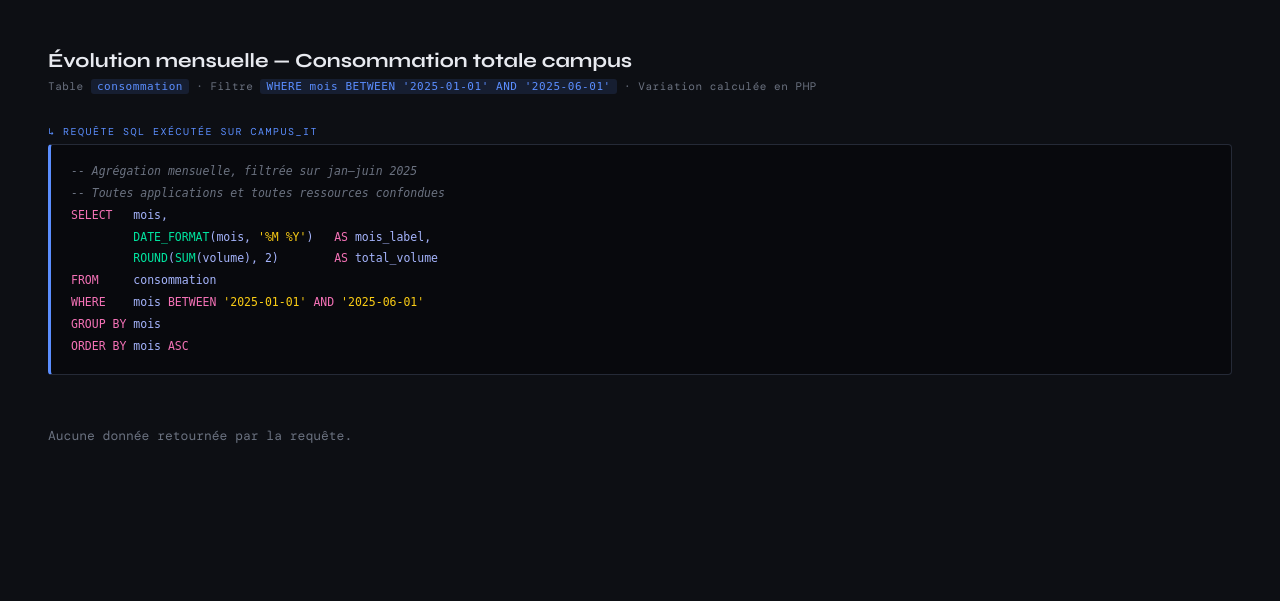
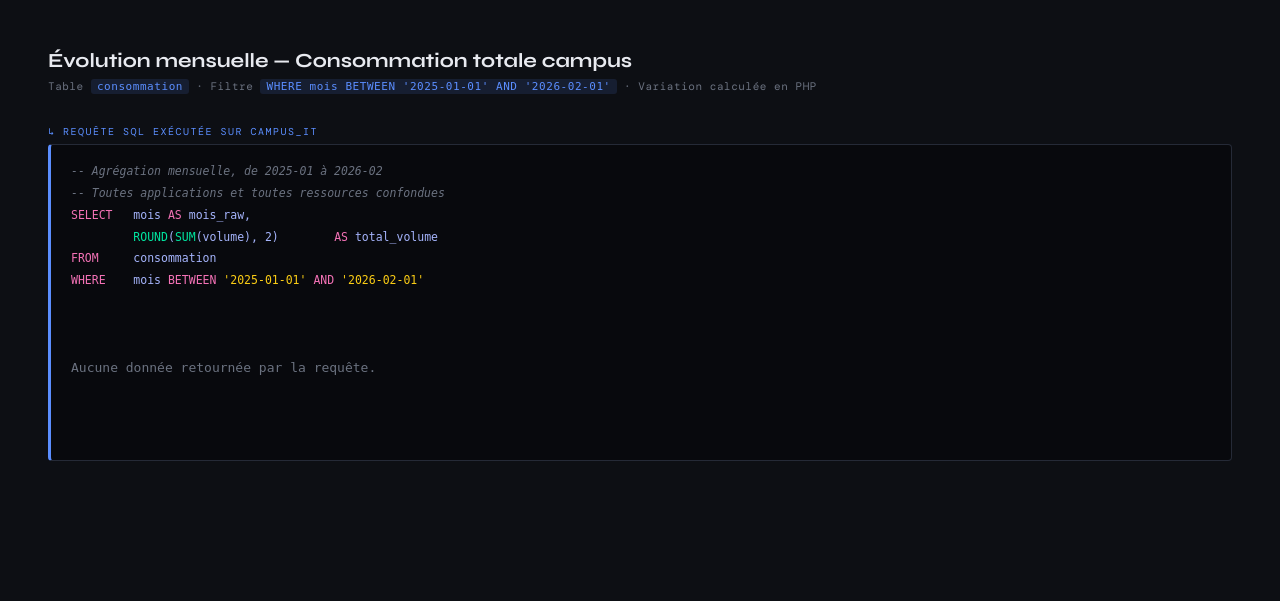
Before and after one commit to Mehdi-The-Dark-42/TP_Infrastructure, a PHP site: page / in a window 1280 px wide, after a click that opens the changed part. Shown: the part 209-810 px from the top of the page. Before the commit the page ends 652 px from the top, so only its background shows below. Run offline with PHP 8.4, Linux system fonts and the light colour scheme; data that the repository does not hold is empty.

Commit message:
Infrastructure

```diff
--- a/index.php
+++ b/index.php
@@ -56,7 +56,7 @@ try {
             ('Gestion Absences');");
         $pdo->exec("INSERT INTO ressource (nom) VALUES ('Stockage'),('Réseau');");
         // sample consommation for months through Feb 2026
-        $pdo->exec("INSERT INTO consommation (app_id,res_id,mois,volume) SELECT
+        $pdo->exec("INSERT INTO consommation (app_id,res_id,mois,volume) VALUES
           (1,1,'2025-01-01',1000),(1,2,'2025-01-01',1200),
           (1,1,'2025-02-01',1050),(1,2,'2025-02-01',1250),
           (1,1,'2025-03-01',1100),(1,2,'2025-03-01',1300),
@@ -150,15 +150,15 @@ $top5    = $pdo->query($sql_top5)->fetchAll(PDO::FETCH_ASSOC);
 $max_vol = !empty($top5) ? $top5[0]['total_volume'] : 1;
 
 // ============================================================
-//  REQUÊTE 2 — Évolution mensuelle jan–juin 2025
+//  REQUÊTE 2 — Évolution mensuelle (2025-01 → 2026-02)
 //  Table  : consommation
-//  Filtre : mois BETWEEN '2025-01-01' AND '2025-06-01'
+//  Filtre : mois BETWEEN '2025-01-01' AND '2026-02-01'
 // ============================================================
 $sql_evo = "
     SELECT   mois                           AS mois_raw,
              ROUND(SUM(volume), 2)          AS total_volume
     FROM     consommation
-    WHERE    mois BETWEEN '2025-01-01' AND '2025-06-01'
+    WHERE    mois BETWEEN '2025-01-01' AND '2026-02-01'
     GROUP BY mois
     ORDER BY mois ASC
 ";
@@ -383,20 +383,17 @@ unset($row);
   <div class="section-title">Évolution mensuelle — Consommation totale campus</div>
   <div class="section-sub">
     Table <code>consommation</code> ·
-    Filtre <code>WHERE mois BETWEEN '2025-01-01' AND '2025-06-01'</code> ·
+    Filtre <code>WHERE mois BETWEEN '2025-01-01' AND '2026-02-01'</code> ·
     Variation calculée en PHP
   </div>
 
   <div class="sql-label">↳ Requête SQL exécutée sur campus_it</div>
-  <pre class="sql-block"><span class="cm">-- Agrégation mensuelle, filtrée sur jan–juin 2025</span>
+  <pre class="sql-block"><span class="cm">-- Agrégation mensuelle, de 2025-01 à 2026-02</span>
 <span class="cm">-- Toutes applications et toutes ressources confondues</span>
-<span class="kw">SELECT</span>   mois,
-         <span class="fn">DATE_FORMAT</span>(mois, <span class="str">'%M %Y'</span>)   <span class="kw">AS</span> mois_label,
+<span class="kw">SELECT</span>   mois <span class="kw">AS</span> mois_raw,
          <span class="fn">ROUND</span>(<span class="fn">SUM</span>(volume), 2)        <span class="kw">AS</span> total_volume
 <span class="kw">FROM</span>     consommation
-<span class="kw">WHERE</span>    mois <span class="kw">BETWEEN</span> <span class="str">'2025-01-01'</span> <span class="kw">AND</span> <span class="str">'2025-06-01'</span>
-<span class="kw">GROUP BY</span> mois
-<span class="kw">ORDER BY</span> mois <span class="kw">ASC</span></pre>
+<span class="kw">WHERE</span>    mois <span class="kw">BETWEEN</span> <span class="str">'2025-01-01'</span> <span class="kw">AND</span> <span class="str">'2026-02-01'</span>
 
   <?php if (empty($evolution)): ?>
     <p class="empty">Aucune donnée retournée par la requête.</p>
@@ -451,8 +448,7 @@ unset($row);
   <div class="sql-label">↳ Requête SQL exécutée sur campus_it</div>
   <pre class="sql-block"><span class="cm">-- Jointure consommation ↔ ressource via res_id</span>
 <span class="cm">-- Pivot : une colonne Stockage et une colonne Réseau par mois</span>
-<span class="kw">SELECT</span>   c.mois,
-         <span class="fn">DATE_FORMAT</span>(c.mois, <span class="str">'%M %Y'</span>)                                           <span class="kw">AS</span> mois_label,
+<span class="kw">SELECT</span>   c.mois <span class="kw">AS</span> mois_raw,
          <span class="fn">ROUND</span>(<span class="fn">SUM</span>(<span class="kw">CASE WHEN</span> r.nom = <span class="str">'Stockage'</span> <span class="kw">THEN</span> c.volume <span class="kw">ELSE</span> 0 <span class="kw">END</span>), 2)   <span class="kw">AS</span> stockage,
          <span class="fn">ROUND</span>(<span class="fn">SUM</span>(<span class="kw">CASE WHEN</span> r.nom = <span class="str">'Réseau'</span>   <span class="kw">THEN</span> c.volume <span class="kw">ELSE</span> 0 <span class="kw">END</span>), 2)   <span class="kw">AS</span> reseau
 <span class="kw">FROM</span>     consommation c
```
